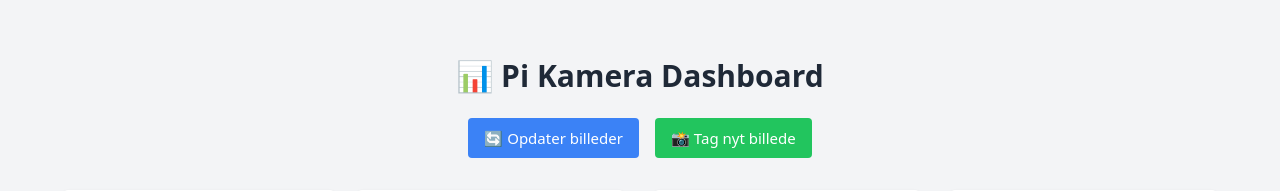
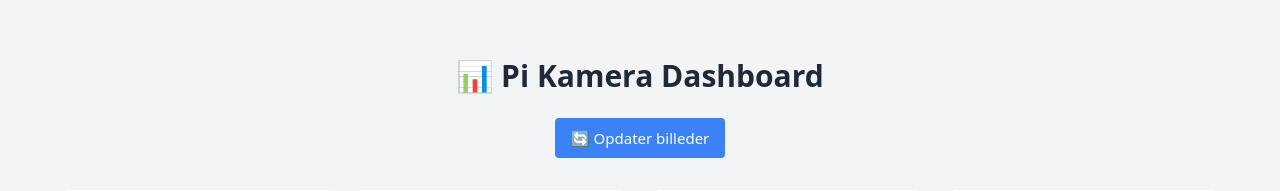
Before and after one commit to HrGade/ParkVision, a Vue app in the folder ParkVision/parkvision.client/: page / in a window 1280 px wide. Shown: the part 123-314 px from the top of the page. Built offline with nearby package versions, Linux system fonts and the light colour scheme; no server answers.

Commit message:
Public host (Frederik) and removed "Tag nyt billede"-button.

```diff
--- a/ParkVision/parkvision.client/src/components/DashBoard.vue
+++ b/ParkVision/parkvision.client/src/components/DashBoard.vue
@@ -6,9 +6,6 @@
     <div class="flex flex-wrap justify-center gap-4 mb-8">
       <button @click="hentBilleder" class="bg-blue-500 hover:bg-blue-600 text-white px-4 py-2 rounded">
         🔄 Opdater billeder
-      </button>
-      <button @click="tagBillede" class="bg-green-500 hover:bg-green-600 text-white px-4 py-2 rounded">
-        📸 Tag nyt billede
       </button>
     </div>
 
--- a/ParkVision/parkvision.client/vite.config.js
+++ b/ParkVision/parkvision.client/vite.config.js
@@ -46,6 +46,7 @@ export default defineConfig({
     }
   },
   server: {
+        host: '0.0.0.0',
         proxy: {
             '^/api': {
                 target,
```
Also changed, not shown: 1 other file (tests, documents, lock files or other folders). Lines whose indentation alone changed are shown as unchanged.
